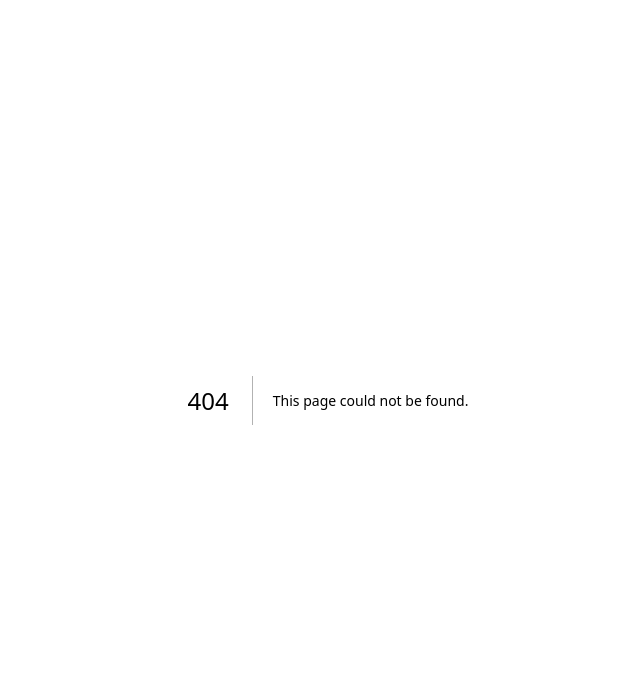
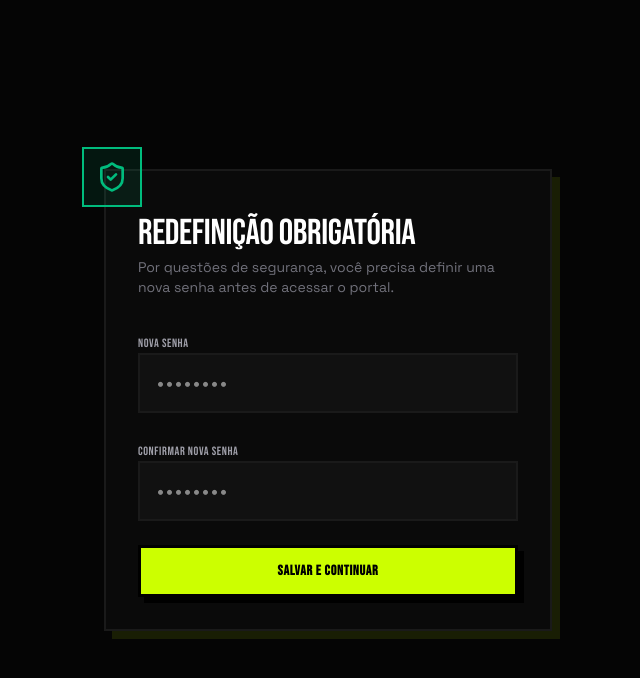
Before and after one commit to joaoheliodev/sistema-de-vendas, a Next.js app in the folder site-alunos-cursos/: page /force-reset in a window 1280 px wide. Before the commit this address had no page. Shown: the top 678 px of the page, without its empty margins (312-952 px from the left). Built offline with nearby package versions, Linux system fonts and the light colour scheme; no server answers.

Commit message:
feat: force password reset screen and auth interception

```diff
--- a/site-alunos-cursos/src/app/dashboard/layout.tsx
+++ b/site-alunos-cursos/src/app/dashboard/layout.tsx
@@ -2,9 +2,15 @@ import { ReactNode } from 'react';
 import { StudentSidebar } from '@/components/StudentSidebar';
 import { SecurityWrapper } from '@/components/SecurityWrapper';
 import { auth } from '@/auth';
+import { redirect } from 'next/navigation';
 
 export default async function DashboardLayout({ children }: { children: ReactNode }) {
   const session = await auth();
+
+  if (session?.user?.mustChangePassword) {
+    redirect('/force-reset');
+  }
+
   const email = session?.user?.email || 'aluno@cyberseg.com';
 
   return (
--- /dev/null
+++ b/site-alunos-cursos/src/app/force-reset/page.tsx
@@ -0,0 +1,117 @@
+'use client';
+
+import { useState } from 'react';
+import { useRouter } from 'next/navigation';
+import { useSession } from 'next-auth/react';
+import { ShieldCheck, Loader2 } from 'lucide-react';
+
+export default function ForceResetPage() {
+  const router = useRouter();
+  const { update } = useSession();
+
+  const [password, setPassword] = useState('');
+  const [confirmPassword, setConfirmPassword] = useState('');
+  const [error, setError] = useState('');
+  const [isLoading, setIsLoading] = useState(false);
+
+  const handleSubmit = async (e: React.FormEvent) => {
+    e.preventDefault();
+    setError('');
+
+    if (password.length < 6) {
+      setError('A senha deve ter no mínimo 6 caracteres.');
+      return;
+    }
+
+    if (password !== confirmPassword) {
+      setError('As senhas não coincidem.');
+      return;
+    }
+
+    setIsLoading(true);
+
+    try {
+      const res = await fetch('/api/auth/update-password', {
+        method: 'POST',
+        headers: {
+          'Content-Type': 'application/json',
+        },
+        body: JSON.stringify({ password }),
+      });
+
+      const data = await res.json();
+
+      if (!res.ok) {
+        throw new Error(data.error || 'Erro ao atualizar senha.');
+      }
+
+      // Update session to remove the restriction
+      await update({ mustChangePassword: false });
+
+      // Use standard alert since toast might not be globally available in all layouts directly
+      // Alternatively, we could use a custom Toast if one is set up, but let's stick to a robust UI fallback or custom toast logic here.
+      alert('Senha atualizada com sucesso!');
+
+      router.push('/dashboard');
+    } catch (err: any) {
+      setError(err.message);
+    } finally {
+      setIsLoading(false);
+    }
+  };
+
+  return (
+    <div className="min-h-screen flex items-center justify-center bg-[#050505] p-4 font-sans text-zinc-100">
+      <div className="max-w-md w-full bg-[#0A0A0A] border-2 border-[#1A1A1A] p-8 shadow-[8px_8px_0px_0px_rgba(204,255,0,0.1)] relative">
+        <div className="absolute -top-6 -left-6 bg-emerald-500/10 p-3 border-2 border-emerald-500">
+          <ShieldCheck className="w-8 h-8 text-emerald-500" />
+        </div>
+
+        <h1 className="heading-display text-4xl text-white mt-4 mb-2">REDEFINIÇÃO OBRIGATÓRIA</h1>
+        <p className="text-zinc-500 text-sm mb-8" style={{ fontFamily: 'var(--font-space)' }}>
+          Por questões de segurança, você precisa definir uma nova senha antes de acessar o portal.
+        </p>
+
+        {error && (
+          <div className="bg-red-500/10 border-l-4 border-red-500 p-4 mb-6">
+            <p className="text-red-500 text-sm font-bold">{error}</p>
+          </div>
+        )}
+
+        <form onSubmit={handleSubmit} className="space-y-6">
+          <div className="space-y-2">
+            <label className="heading-editorial text-xs tracking-[0.2em] text-zinc-400">NOVA SENHA</label>
+            <input
+              type="password"
+              value={password}
+              onChange={(e) => setPassword(e.target.value)}
+              className="w-full bg-[#111] border-2 border-[#1A1A1A] p-4 text-white focus:border-[#CCFF00] focus:outline-none transition-colors"
+              placeholder="••••••••"
+              required
+            />
+          </div>
+
+          <div className="space-y-2">
+            <label className="heading-editorial text-xs tracking-[0.2em] text-zinc-400">CONFIRMAR NOVA SENHA</label>
+            <input
+              type="password"
+              value={confirmPassword}
+              onChange={(e) => setConfirmPassword(e.target.value)}
+              className="w-full bg-[#111] border-2 border-[#1A1A1A] p-4 text-white focus:border-[#CCFF00] focus:outline-none transition-colors"
+              placeholder="••••••••"
+              required
+            />
+          </div>
+
+          <button
+            type="submit"
+            disabled={isLoading}
+            className="w-full btn-brutal py-4 flex items-center justify-center gap-2 mt-4 disabled:opacity-50"
+          >
+            {isLoading ? <Loader2 className="w-5 h-5 animate-spin" /> : <span className="heading-editorial text-sm tracking-[0.15em]">SALVAR E CONTINUAR</span>}
+          </button>
+        </form>
+      </div>
+    </div>
+  );
+}
--- a/site-alunos-cursos/src/auth.ts
+++ b/site-alunos-cursos/src/auth.ts
@@ -50,15 +50,20 @@ export const authOptions: NextAuthOptions = {
           email: user.email,
           name: user.name,
           role: user.role,
+          mustChangePassword: user.mustChangePassword,
         };
       },
     }),
   ],
   callbacks: {
-    async jwt({ token, user }: any) {
+    async jwt({ token, user, trigger, session }: any) {
       if (user) {
         token.id = user.id;
         token.role = user.role;
+        token.mustChangePassword = user.mustChangePassword;
+      }
+      if (trigger === "update" && session?.mustChangePassword !== undefined) {
+        token.mustChangePassword = session.mustChangePassword;
       }
       return token;
     },
@@ -66,6 +71,7 @@ export const authOptions: NextAuthOptions = {
       if (token && session.user) {
         session.user.id = token.id as string;
         session.user.role = token.role as string;
+        session.user.mustChangePassword = token.mustChangePassword as boolean;
       }
       return session;
     },
```
